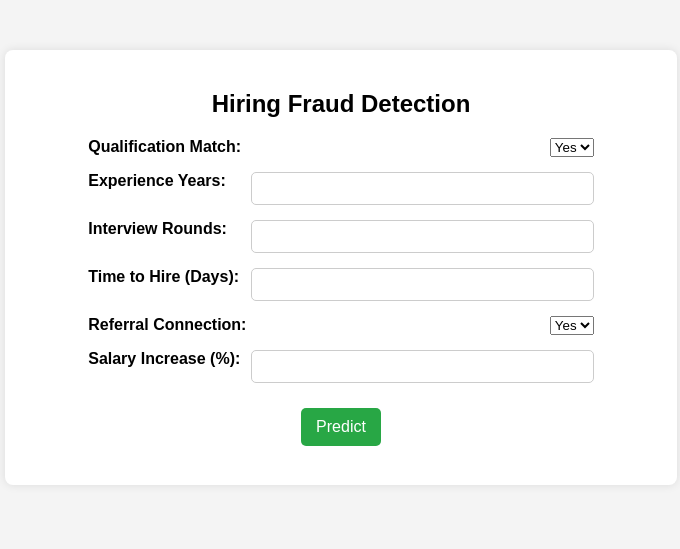
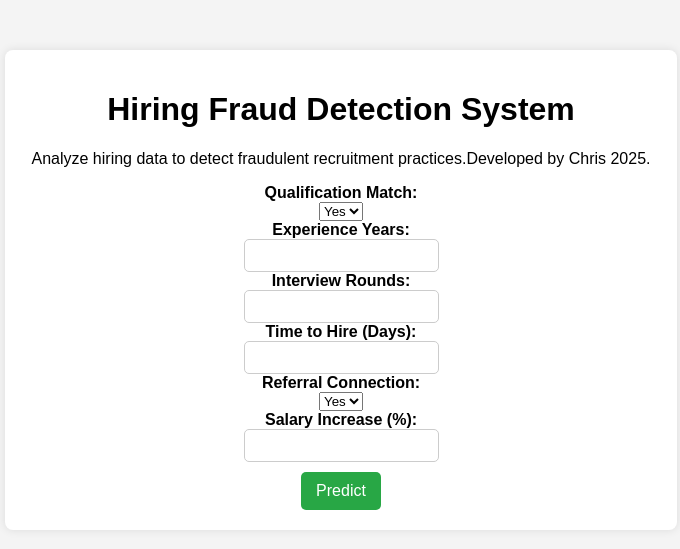
Before and after one commit to cambani/hiring-fraud-detection, a Flask app: page / in a window 1280 px wide. Shown: the top 549 px of the page, without its empty margins (299-979 px from the left). Run offline with Flask 3, Linux system fonts and the light colour scheme; parts of the project's set-up code (start-up, migrations or seed data) failed here and were passed over.

Commit message:
Update index.html
New version

```diff
--- a/templates/index.html
+++ b/templates/index.html
@@ -3,46 +3,47 @@
 <head>
     <meta charset="UTF-8">
     <meta name="viewport" content="width=device-width, initial-scale=1.0">
-    <title>Hiring Fraud Detection</title>
-    <link rel="stylesheet" type="text/css" href="{{ url_for('static', filename='style.css') }}">
+    <title>Hiring Fraud Detection System</title>
+    <link rel="stylesheet" type="text/css" href="../static/style.css">
 </head>
 <body>
     <div class="container">
-        <h2>Hiring Fraud Detection</h2>
-        <form action="/predict" method="post">
-            <div class="form-group">
-                <label for="qualification_match">Qualification Match:</label>
-                <select name="qualification_match" id="qualification_match">
+        <header>
+            <h1>Hiring Fraud Detection System</h1>
+            <p>Analyze hiring data to detect fraudulent recruitment practices.Developed by Chris 2025.</p>
+        </header>
+
+        <form id="fraudForm">
+            <label>Qualification Match:</label>
+            <select name="qualification_match">
                 <option value="1">Yes</option>
                 <option value="0">No</option>
             </select>
-            </div>
-            <div class="form-group">
-                <label for="experience_years">Experience Years:</label>
-                <input type="text" name="experience_years" id="experience_years">
-            </div>
-            <div class="form-group">
-                <label for="interview_rounds">Interview Rounds:</label>
-                <input type="text" name="interview_rounds" id="interview_rounds">
-            </div>
-            <div class="form-group">
-                <label for="time_to_hire_days">Time to Hire (Days):</label>
-                <input type="text" name="time_to_hire_days" id="time_to_hire_days">
-            </div>
-            <div class="form-group">
-                <label for="referral_connection">Referral Connection:</label>
-                <select name="referral_connection" id="referral_connection">
+
+            <label>Experience Years:</label>
+            <input type="number" name="experience_years" required>
+
+            <label>Interview Rounds:</label>
+            <input type="number" name="interview_rounds" required>
+
+            <label>Time to Hire (Days):</label>
+            <input type="number" name="time_to_hire_days" required>
+
+            <label>Referral Connection:</label>
+            <select name="referral_connection">
                 <option value="1">Yes</option>
                 <option value="0">No</option>
             </select>
-            </div>
-            <div class="form-group">
-                <label for="salary_increase_percent">Salary Increase (%):</label>
-                <input type="text" name="salary_increase_percent" id="salary_increase_percent">
-            </div>
+
+            <label>Salary Increase (%):</label>
+            <input type="number" name="salary_increase_percent" required>
+
             <button type="submit">Predict</button>
         </form>
-        <h3>{{ prediction_text }}</h3>
+
+        <div id="prediction_result" class="result-container"></div>
     </div>
+
+    <script src="../static/script.js"></script>
 </body>
 </html>
```
Lines whose indentation alone changed are shown as unchanged.
